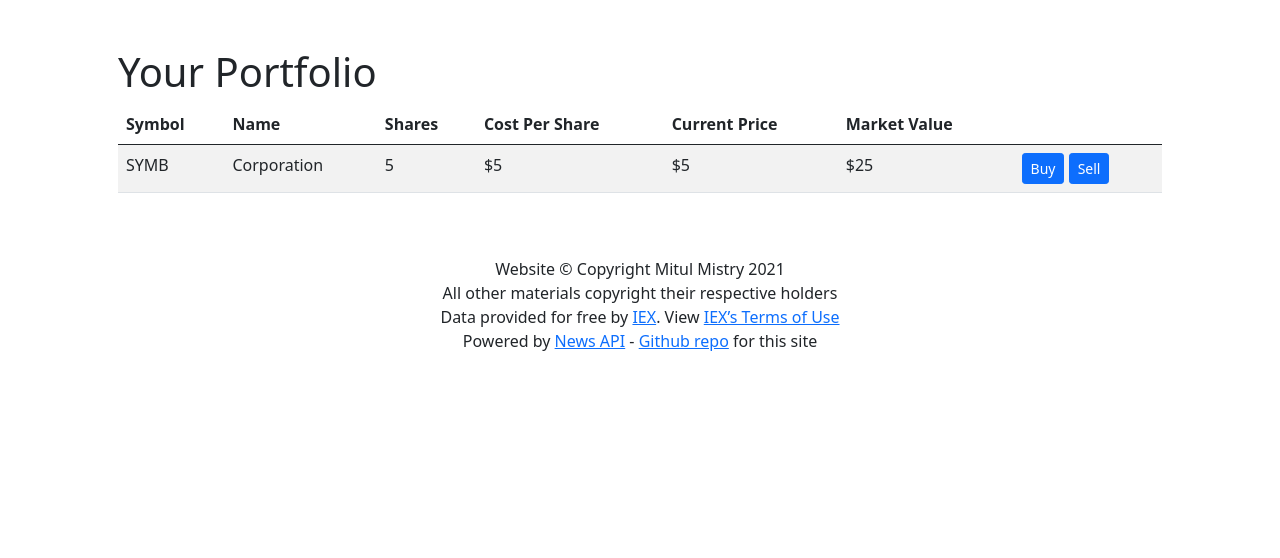
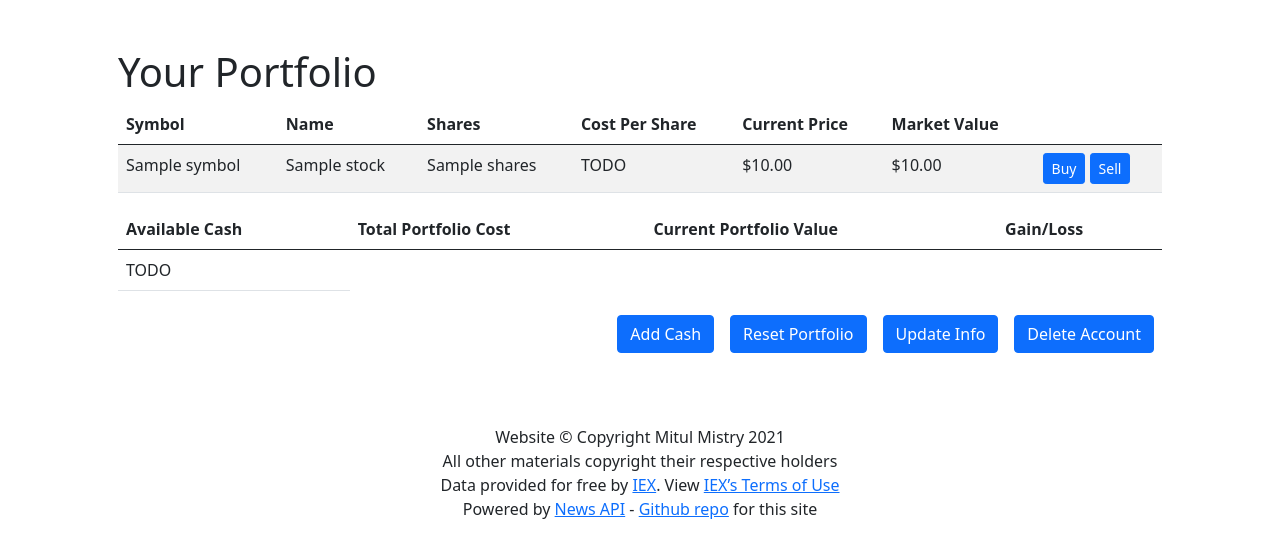
Before and after one commit to MitulMistry/paper-trader, a Flask app: template templates/portfolio.html in a window 1280 px wide. Shown: the part 56-614 px from the top of the page. Run offline with Flask 2, Linux system fonts and the light colour scheme; the template is opened without the code that fills it: most values are stand-ins (such as "Sample title", 1, 10 or a date in 2020).

Commit message:
Add content and data looping to portfolio template

```diff
--- a/templates/portfolio.html
+++ b/templates/portfolio.html
@@ -18,18 +18,39 @@
             <th scope="col"></th>
         </thead>
         <tbody>
+        {% for stock in stocks %}
             <tr>
-                <td>SYMB</td>
-                <td>Corporation</td>
-                <td>5</td>
-                <td>$5</td>
-                <td>$5</td>
-                <td>$25</td>
+                <td>{{ stock["symbol"] }}</td>
+                <td>{{ stock["name"] }}</td>
+                <td>{{ stock["shares"] }}</td>
+                <td>TODO</td>
+                <td>{{ stock["price"] | usd }}</td>
+                <td>{{ stock["total"] | usd }}</td>
                 <td>
                     <a href="/buy" class="btn btn-primary btn-sm" role="button">Buy</a>
                     <a href="/sell" class="btn btn-primary btn-sm" role="button">Sell</a>
                 </td>
             </tr>
+        {% endfor %}
         </tbody>
     </table>
+
+    <table class="table">
+        <thead>
+            <th scope="col">Available Cash</th>
+            <th scope="col">Total Portfolio Cost</th>
+            <th scope="col">Current Portfolio Value</th>
+            <th scope="col">Gain/Loss</th>
+        </thead>
+        <tbody>
+            <td>TODO</td>
+        </tbody>
+    </table>
+
+    <p class="d-flex justify-content-end">
+        <a href="/addcash" class="btn btn-primary m-2" role="button">Add Cash</a>
+        <a href="/reset" class="btn btn-primary m-2" role="button">Reset Portfolio</a>
+        <a href="/update" class="btn btn-primary m-2" role="button">Update Info</a>
+        <a href="/delete" class="btn btn-primary m-2" role="button">Delete Account</a>
+    </p>
 {% endblock %}
```
